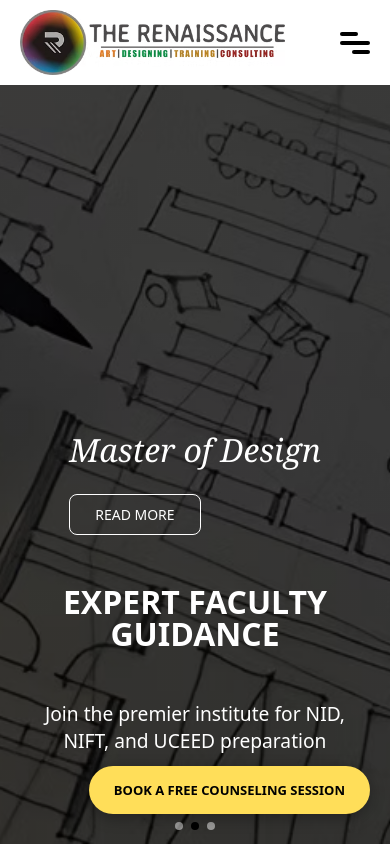
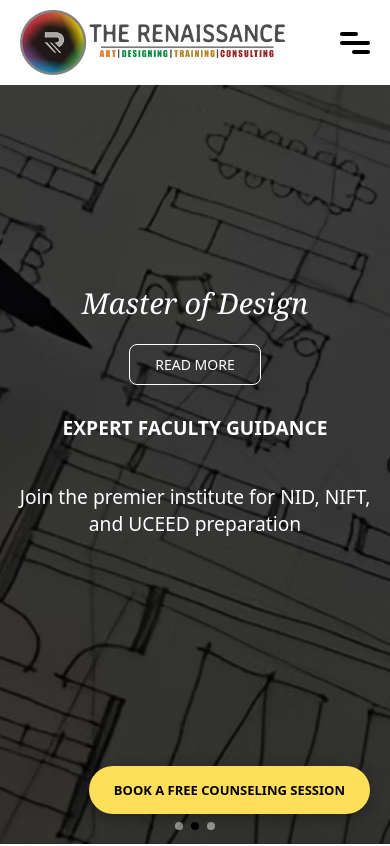
Before and after one commit to Sugaam-dev/Renaissance, a React (Vite) app: page / in a window 390 px wide. Shown: the top 846 px of the page. Built offline with nearby package versions, Linux system fonts and the light colour scheme.

Commit message:
hero section responsive

```diff
--- a/src/Pages/Home/HeroCarousel.css
+++ b/src/Pages/Home/HeroCarousel.css
@@ -1,7 +1,9 @@
+/* Core Layout */
 .hero-section {
   width: 100%;
-  height: 100vh; /* Increased to full screen height */
-  margin-top: -85px; /* Pulls carousel under the transparent navbar if needed */
+  height: 100vh;
+  margin-top: -85px;
+  overflow: hidden;
 }
 
 .hero-swiper, .hero-slide-bg {
@@ -13,7 +15,7 @@
   background-size: cover;
   background-position: center;
   display: flex;
-  align-items: flex-end; /* Push content to the bottom */
+  align-items: flex-end; /* Default for desktop */
   justify-content: center;
 }
 
@@ -23,8 +25,8 @@
   display: flex;
   justify-content: space-between;
   align-items: flex-end;
-  padding-bottom: 80px; /* Space from bottom of screen */
-  color: white; /* Force all text to white */
+  padding-bottom: 80px;
+  color: white;
 }
 
 /* Left side styling */
@@ -40,7 +42,7 @@
   font-size: 3.5rem;
   font-weight: 400;
   margin-bottom: 20px;
-  color: white; /* Exact white color */
+  color: white;
 }
 
 .read-more-btn {
@@ -80,7 +82,7 @@
 .vertical-line {
   width: 2px;
   height: 90px;
-  background-color: white; /* The white divider from your screenshot */
+  background-color: white;
 }
 
 .hero-desc {
@@ -91,27 +93,26 @@
   color: white;
 }
 
-/* Update this class in your HeroCarousel.css */
+/* Floating Action Button */
 .counseling-btn {
-  position: fixed;         /* Keeps the button fixed on the screen while scrolling */
-  bottom: 30px;            /* Distance from the bottom of the screen */
-  right: 20px;             /* Distance from the right of the screen */
-  z-index: 9999;           /* Ensures it stays above all other elements (carousel, navbar, etc.) */
-
+  position: fixed;
+  bottom: 30px;
+  right: 20px;
+  z-index: 9999;
   background-color: #ffde59;
   color: black;
   border: none;
   padding: 15px 25px;
-  border-radius: 50px;     /* Made it more circular/pill-shaped for a floating look */
+  border-radius: 50px;
   font-weight: 900;
   font-size: 13px;
   cursor: pointer;
-  box-shadow: 0 4px 15px rgba(0,0,0,0.3); /* Added shadow to make it "float" */
+  box-shadow: 0 4px 15px rgba(0,0,0,0.3);
   transition: transform 0.3s ease;
 }
 
 .counseling-btn:hover {
-  transform: scale(1.05);  /* Slight grow effect on hover */
+  transform: scale(1.05);
   background-color: #f7d02c;
 }
 
@@ -125,36 +126,72 @@
   opacity: 1;
 }
 
-/* Responsive */
+/* --- UPDATED RESPONSIVE SECTION --- */
+
+/* Tablet & Mobile (Standard) */
 @media (max-width: 1024px) {
+    .hero-slide-bg {
+        align-items: center; /* Vertically centers the container on the screen */
+    }
+
     .hero-container {
         flex-direction: column;
         align-items: center;
+        justify-content: center;
         text-align: center;
-        padding-bottom: 40px;
-    }
-    .hero-right { align-items: center; margin-top: 30px; }
-    .title-group { flex-direction: column; gap: 10px; }
-    .vertical-line { display: none; }
-    .hero-title, .hero-desc { text-align: center; }
-}
-
-@media (max-width: 1024px){
-    .hero-title{
-        font-size: 2rem;
-    }
-
-    .italic-text{
-        font-size: 2rem;
+        padding-bottom: 0; /* Removes bottom-heavy padding to allow true centering */
+        height: auto;
     }
 
     .hero-left {
-        margin-bottom: 50px;
+        flex: none;
+        margin-bottom: 40px; /* Space between the two content blocks */
+        text-align: center;
+    }
+
+    .hero-right {
+        flex: none;
+        align-items: center;
+        margin-top: 0;
+    }
+
+    .title-group {
+        flex-direction: column;
+        gap: 15px;
+    }
+
+    .vertical-line {
+        display: none; /* Removes the line to keep the stack clean */
+    }
+
+    .hero-title {
+        font-size: 2.2rem;
+        text-align: center;
+        max-width: 100%;
+    }
+
+    .italic-text {
+        font-size: 2.5rem;
+        text-align: center;
+    }
+
+    .hero-desc {
+        text-align: center;
+        max-width: 100%;
     }
 }
 
-@media (max-width: 430px){
-   .hero-left {
-        margin-bottom: 0px;
+/* Small Mobile adjustment */
+@media (max-width: 430px) {
+    .hero-left {
+        margin-bottom: 20px; /* Tighter spacing for very small screens */
+    }
+
+    .hero-title {
+        font-size: 1.2rem;
+    }
+
+    .italic-text {
+        font-size: 1.8rem;
     }
 }
```
